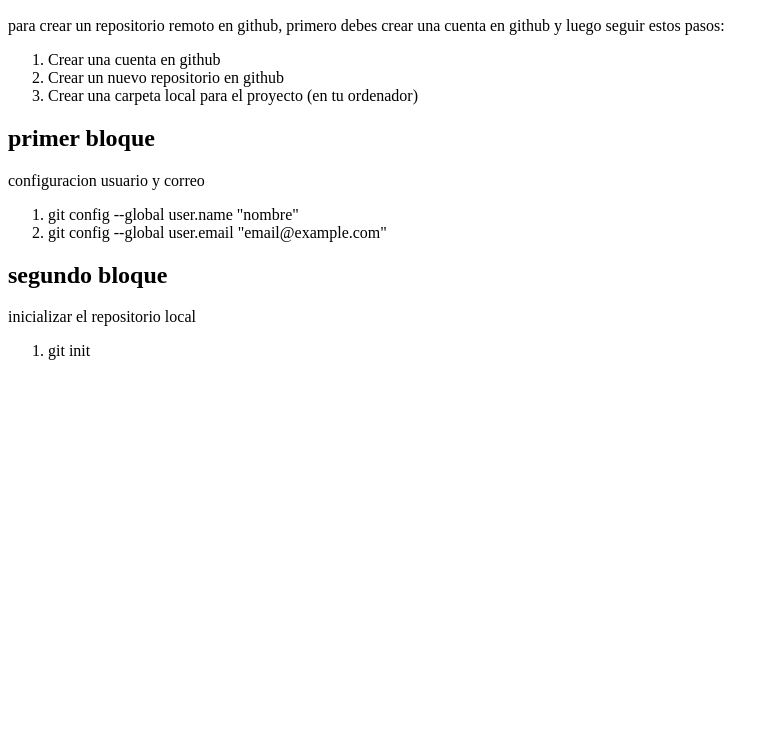
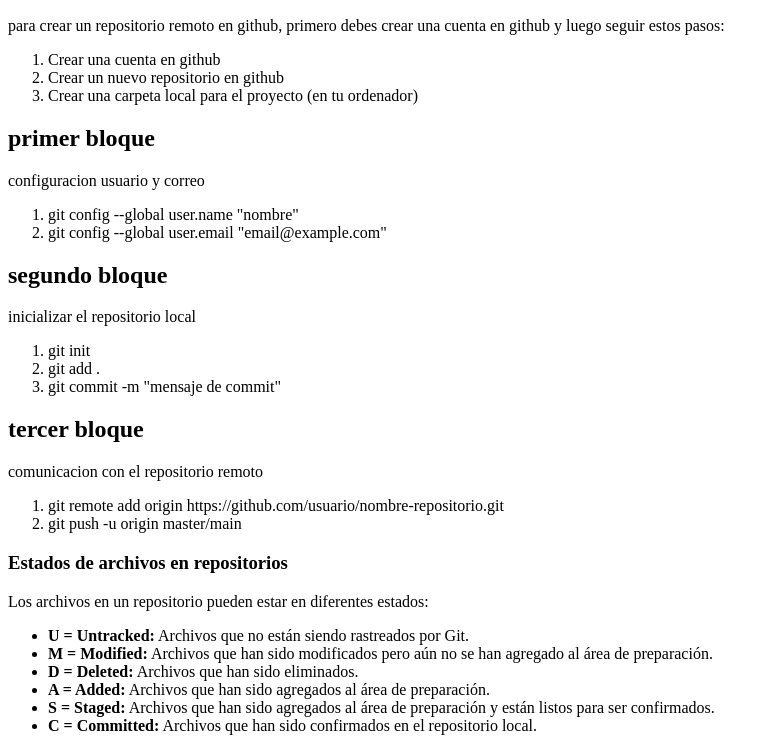
Before and after one commit to Carloscordoba25/introduccion-repositorios, a plain HTML site: page index.html in a window 1280 px wide. Shown: the part 110-861 px from the top of the page, without its empty margins (0-775 px from the left). Before the commit the page ends 800 px from the top, so only its background shows below. Drawn offline with Linux system fonts and the light colour scheme.

Commit message:
se realizaron modificaciones y adiciones de archivos

```diff
--- a/index.html
+++ b/index.html
@@ -3,7 +3,7 @@
 <head>
     <meta charset="UTF-8">
     <meta name="viewport" content="width=device-width, initial-scale=1.0">
-    <title>repositorios</title>
+    <title>Repositorios GIT Y GITHUB</title>
 </head>
 <body>
     <h1>Repositorios en github</h1>
@@ -26,7 +26,26 @@
     <p>inicializar el repositorio local</p>
     <ol>
         <li>git init</li>
+        <li>git add .</li>
+        <li>git commit -m "mensaje de commit"</li>
     </ol>
+
+    <h2>tercer bloque</h2>
+    <p>comunicacion con el repositorio remoto</p>
+    <ol>
+        <li>git remote add origin https://github.com/usuario/nombre-repositorio.git</li>
+        <li>git push -u origin master/main</li>
+    </ol>
+
+    <h3>Estados de archivos en repositorios</h3>
+    <p>Los archivos en un repositorio pueden estar en diferentes estados:</p>
+    <ul>
+        <li><strong> U = Untracked:</strong> Archivos que no están siendo rastreados por Git.</li>
+        <li><strong> M = Modified:</strong> Archivos que han sido modificados pero aún no se han agregado al área de preparación.</li>
+        <li><strong> D = Deleted:</strong> Archivos que han sido eliminados.</li>
+        <li><strong> A = Added:</strong> Archivos que han sido agregados al área de preparación.</li>
+        <li><strong> S = Staged:</strong> Archivos que han sido agregados al área de preparación y están listos para ser confirmados.</li>
+        <li><strong> C = Committed:</strong> Archivos que han sido confirmados en el repositorio local.</li>
 
 </body>
 </html>
--- /dev/null
+++ b/style.css
@@ -0,0 +1,3 @@
+h1 {
+    color: blue;
+}
```
